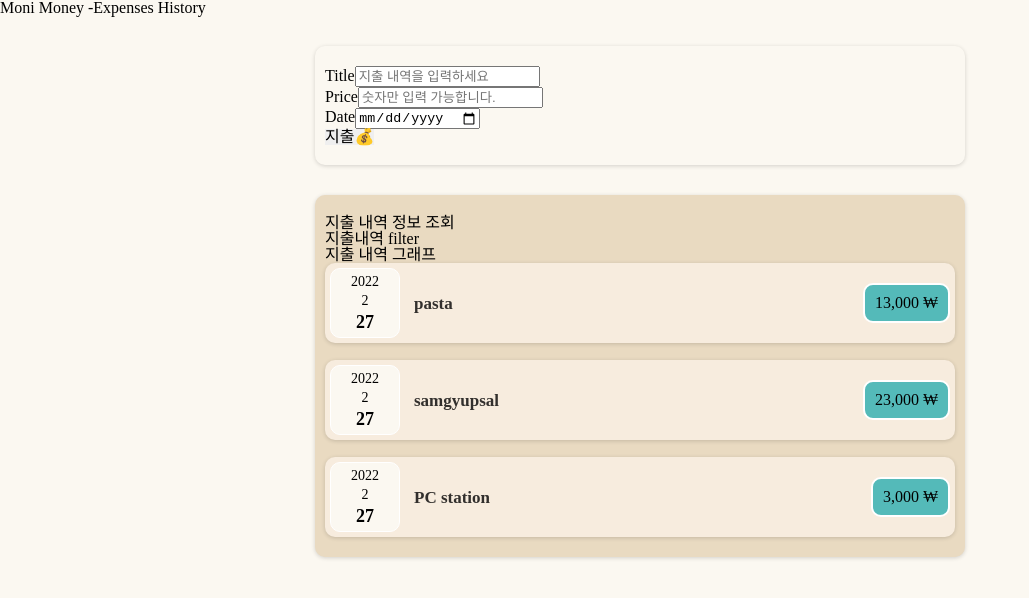
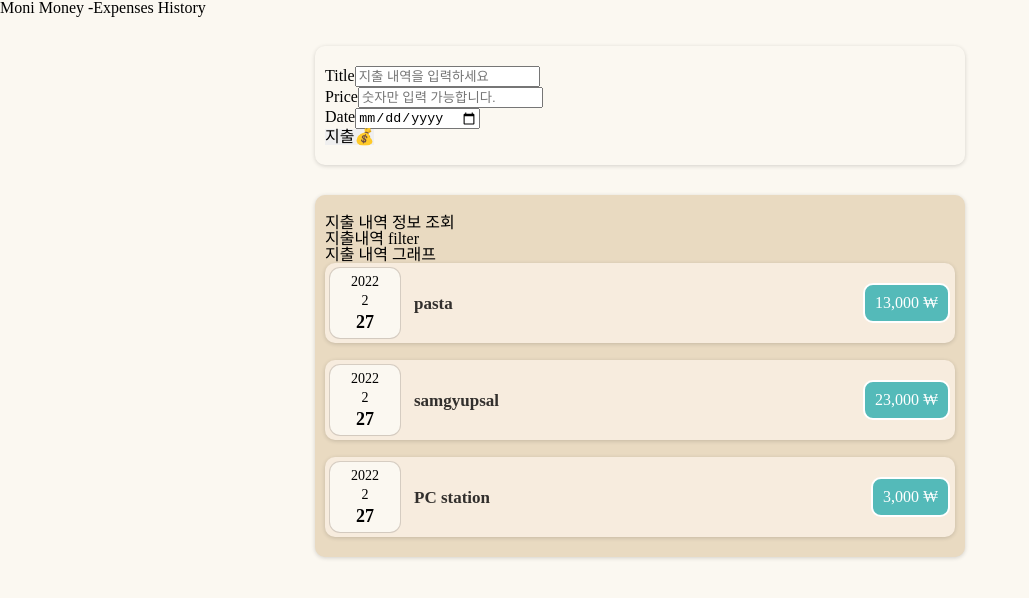
Before and after one commit to yws1502/Moni_Money, a React (Create React App) app: page / in a window 1280 px wide. Shown: the top 598 px of the page, without its empty margins (0-1029 px from the left). Built offline with nearby package versions, Linux system fonts and the light colour scheme.

Commit message:
🩹 className 겹칩 방지 및 스타일 수정

```diff
--- a/src/components/Expenses/ExpenseItem.css
+++ b/src/components/Expenses/ExpenseItem.css
@@ -11,25 +11,25 @@
   margin-top: 17px;
 }
 
-.date-cont {
+.expense-item .date-cont {
   display: flex;
   flex-direction: column;
   align-items: center;
   justify-content: center;
   gap: 5px;
   background-color: #FBF8F1;
-  border: 1px solid #FFF;
+  box-shadow: rgba(0, 0, 0, 0.02) 0px 1px 3px 0px, rgba(27, 31, 35, 0.15) 0px 0px 0px 1px;
   border-radius: 10px;
   height: 70px;
   width: 70px;
   margin-right: 14px;
 }
 
-.date-cont span {
+.expense-item .date-cont span {
   font-size: 14px;
 }
 
-.date-cont span:last-child {
+.expense-item .date-cont span:last-child {
   font-size: 18px;
   font-weight: 600;
 }
@@ -49,6 +49,7 @@
 
 .expense-info span {
   display: block;
+  color: #fff;
   border: 2px solid #FFF;
   border-radius: 10px;
   background-color: #54BAB9;
```
